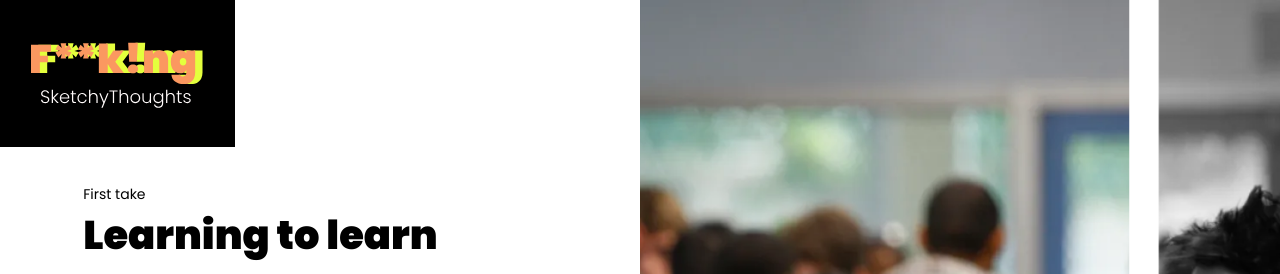
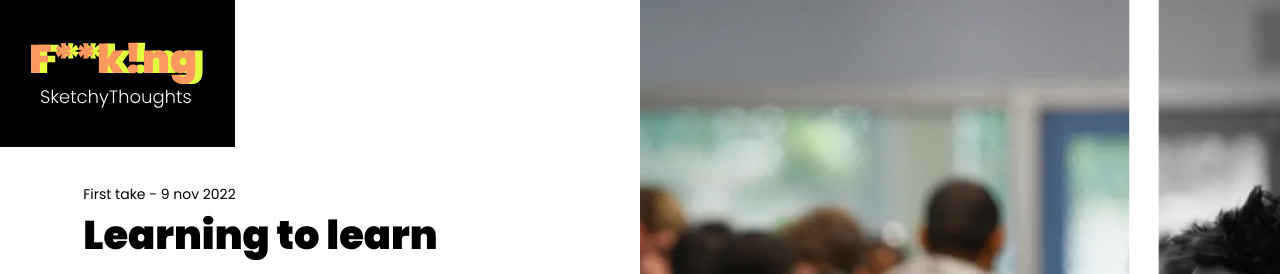
Before and after one commit to annygutierrez/fuckingthoughts, a React (Create React App) app: page / in a window 1280 px wide. Shown: the top 274 px of the page. Built offline with nearby package versions, Linux system fonts and the light colour scheme.

Commit message:
feat(Shared): Add dates to articles

```diff
--- a/src/modules/shared/ArticleContent/index.js
+++ b/src/modules/shared/ArticleContent/index.js
@@ -5,7 +5,7 @@ import KisKisPhoto from '../images/pngs/kiskis.png';
 export const articleContent = {
     0: {
         title: 'Learning to learn',
-        subtitle: 'First take',
+        subtitle: 'First take - 9 nov 2022',
         resume: 'It’s really a challenge to suck at something new and doing it anyways.',
         article: [
             <p>When I started as a programmer I was in a very difficult place personally, and it made it really challenging to suck at being a programmer. Even though I had no talent whatsoever, I was full of <strong><i>survival motivation</i></strong>, which made it possible for me to get what I wanted. Now it’s different.</p>,
@@ -15,7 +15,7 @@ export const articleContent = {
     },
     1: {
         title: 'RAZIIIIYA!!!',
-        subtitle: 'First take',
+        subtitle: 'First take - 9 nov 2022',
         resume: 'How little things get you into big things.',
         article: [
             <p>When I was a little girl, I was afraid of everything, literally. I was afraid of my own shadow and the twilight (not the movie, the real one hahaha), so I know my little me would be surprised and terrified if I told her about my language interests, because, yeah . . . I was afraid of how Russian people sound in movies.</p>,
@@ -29,7 +29,7 @@ export const articleContent = {
     },
     2: {
         title: 'Embracing an obsession',
-        subtitle: 'First take',
+        subtitle: 'First take - 9 nov 2022',
         resume: 'Found a thing to be obsessed about for the next 10 months',
         article: [
             <p>I’m a person that has a very strong obsessive compultion, which has led me to limit the things I let myself be obsessed about.</p>,
```
